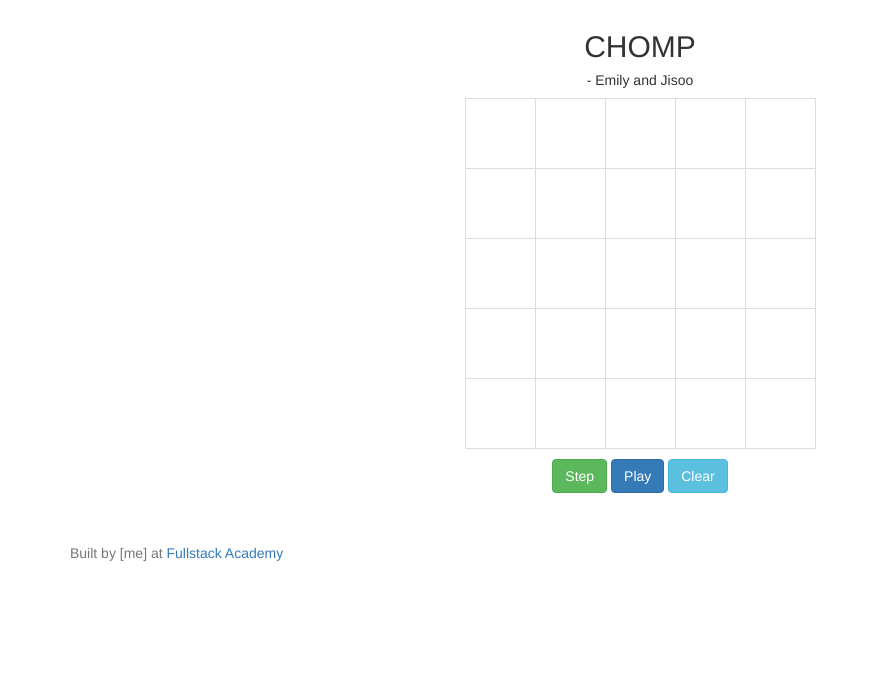
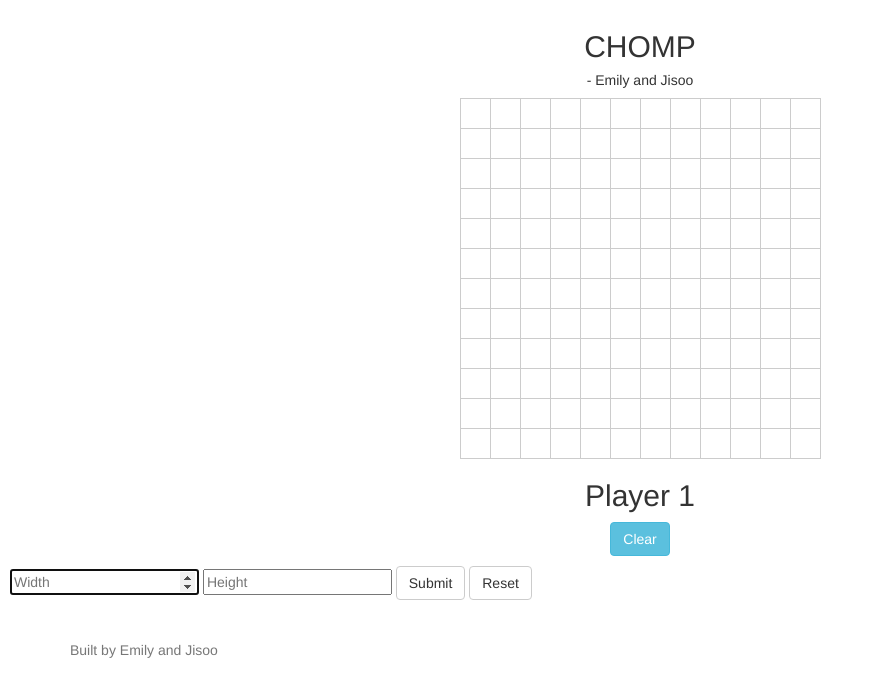
Before and after one commit to rjisoo/chomp, a plain HTML site: page index.html in a window 1280 px wide. Shown: the whole page, without its empty margins (0-874 px from the left). Drawn offline with Linux system fonts and the light colour scheme.

Commit message:
all functions work

```diff
--- a/game.css
+++ b/game.css
@@ -10,17 +10,17 @@ h1, h2, h5 {
 }
 
 #board td{
-  border: 1px solid #ddd;
-  width: 70px;
-  height: 70px;
+  border: 1px solid #ccc;
+  width: 30px;
+  height: 30px;
 }
 
 td.alive {
-  background-color: #8CC8DD;
+  background-color: #fff;
 }
 
 td.dead {
-  background-color: #fff;
+  background-color: #7CC7DD;
 }
 
 #control_panel {
--- a/game.js
+++ b/game.js
@@ -1,7 +1,7 @@
 var gameOfLife = {
 
-  width: 5,
-  height: 5, // width and height dimensions of the board
+  width: 12,
+  height: 12, // width and height dimensions of the board
 
   createAndShowBoard: function () {
 
@@ -28,64 +28,80 @@ var gameOfLife = {
   },
 
   forEachCell: function (iteratorFunc) {
-    /*
-      Write forEachCell here. You will have to visit
-      each cell on the board, call the "iteratorFunc" function,
-      and pass into func, the cell and the cell's x & y
-      coordinates. For example: iteratorFunc(cell, x, y)
-    */
+    for (let i = 0; i < gameOfLife.width; i++) {
+      for (let j = 0; j < gameOfLife.height; j++) {
+        let thisCell = gameOfLife.selectCell(i, j);
+        iteratorFunc(thisCell, i, j)
+      }
+    }
   },
 
   setupBoardEvents: function() {
-    // each board cell has an CSS id in the format of: "x-y"
-    // where x is the x-coordinate and y the y-coordinate
-    // use this fact to loop through all the ids and assign
-    // them "click" events that allow a user to click on
-    // cells to setup the initial state of the game
-    // before clicking "Step" or "Auto-Play"
+    gameOfLife.forEachCell(cell => {
+      cell.addEventListener('click', gameOfLife.toggleCellStatus.bind(this, cell));
+    })
+    document.getElementById('clear_btn').addEventListener('click', gameOfLife.clear.bind(this));
+    document.getElementById('set_own').addEventListener('click', gameOfLife.newSize.bind(this));
+    document.getElementById('resetAll').addEventListener('click', gameOfLife.resetBoard.bind(this));
+    document.getElementById('0-0').addEventListener('click', gameOfLife.lose.bind(this));
+  },
 
-    // clicking on a cell should toggle the cell between "alive" & "dead"
-    // for ex: an "alive" cell be colored "blue", a dead cell could stay white
+  setCellStatus: function (cell, status) {
+    cell.setAttribute('data-status', status);
+    cell.className = status;
+  },
+  selectCell: function (pX, pY) {
+    return document.getElementById(pX + '-' + pY);
+  },
 
-    // EXAMPLE FOR ONE CELL
-    // Here is how we would catch a click event on just the 0-0 cell
-    // You need to add the click event on EVERY cell on the board
+  getCellCoords: function (cellElement) {
+    // Arr of x and y
+    return cellElement.id.split('-').map(Number)
+  },
+  toggleCellStatus: function(cell) {
+    var xy = gameOfLife.getCellCoords(cell)
+    var x = xy[0];
+    var y = xy[1];
 
-    var onCellClick = function (e) {
+    gameOfLife.forEachCell(function (cell, i, j) {
+      if (i >= x && y <=j) {
+        var cellToKill = gameOfLife.selectCell(i, j)
+        gameOfLife.setCellStatus(cellToKill, 'dead')
+      }
+    })
+  },
+  clear: function() {
+    gameOfLife.forEachCell(cell => {
+      gameOfLife.setCellStatus(cell, 'alive');
+    })
+  },
+  newSize: function() {
+    var newWidth = document.getElementById('newWidth').value;
+    var newHeight = document.getElementById('newHeight').value;
 
-      // QUESTION TO ASK YOURSELF: What is "this" equal to here?
-
-      // how to set the style of the cell when it's clicked
-      if (this.getAttribute('data-status') == 'dead') {
-        this.className = "alive";
-        this.setAttribute('data-status', 'alive');
-      } else {
-        this.className = "dead";
-        this.setAttribute('data-status', 'dead');
+     if(newWidth > 50 || newHeight >50){
+        return alert("Number too large!");
       }
 
-    };
+     this.width = newWidth > 0 ? newWidth :1  ;
+      this.height = newHeight > 0 ? newHeight :1 ;
 
-    var cell00 = document.getElementById('0-0');
-    cell00.addEventListener('click', onCellClick);
+
+     var board = document.getElementById('board');
+      board.innerHTML = "";
+      this.createAndShowBoard();
   },
+  resetBoard: function(){
+    this.width = 12;
+    this.height = 12;
 
-  step: function () {
-    // Here is where you want to loop through all the cells
-    // on the board and determine, based on it's neighbors,
-    // whether the cell should be dead or alive in the next
-    // evolution of the game.
-    //
-    // You need to:
-    // 1. Count alive neighbors for all cells
-    // 2. Set the next state of all cells based on their alive neighbors
+    var board = document.getElementById('board');
+    board.innerHTML = "";
+    this.createAndShowBoard();
   },
-
-  enableAutoPlay: function () {
-    // Start Auto-Play by running the 'step' function
-    // automatically repeatedly every fixed time interval
+  lose: function() {
+    alert('LOSER')
   }
-
 };
 
 gameOfLife.createAndShowBoard();
--- a/index.html
+++ b/index.html
@@ -13,17 +13,25 @@
   <h5>- Emily and Jisoo</h5>
   <table id='board'></table>
 
+  <h2>Player 1</h2>
   <div id='control_panel'>
-    <button id='step_btn' class='btn btn-success'>Step</button>
-    <button id='play_btn' class='btn btn-primary'>Play</button>
     <button id='clear_btn' class='btn btn-info'>Clear</button>
   </div>
+
+  <div id="input">
+    <input type="number" id="newWidth" maxlength="2"  placeholder="Width" max="100" autofocus=autofocus></input>
+    <input type="number" id="newHeight" maxlength="2" placeholder="Height" max="100" autofocus=autofocus></input>
+
+   <button id='set_own' class='btn btn-default'>Submit</button>
+    <button id='resetAll' class='btn btn-default'>Reset</button>
+
+ </div>
 
   <br><br>
 
   <footer class="footer">
     <div class="container">
-      <p class="text-muted">Built by [me] at <a href="http://www.fullstackacademy.com/">Fullstack Academy</a></p>
+      <p class="text-muted">Built by Emily and Jisoo</p>
     </div>
   </footer>
 
```
